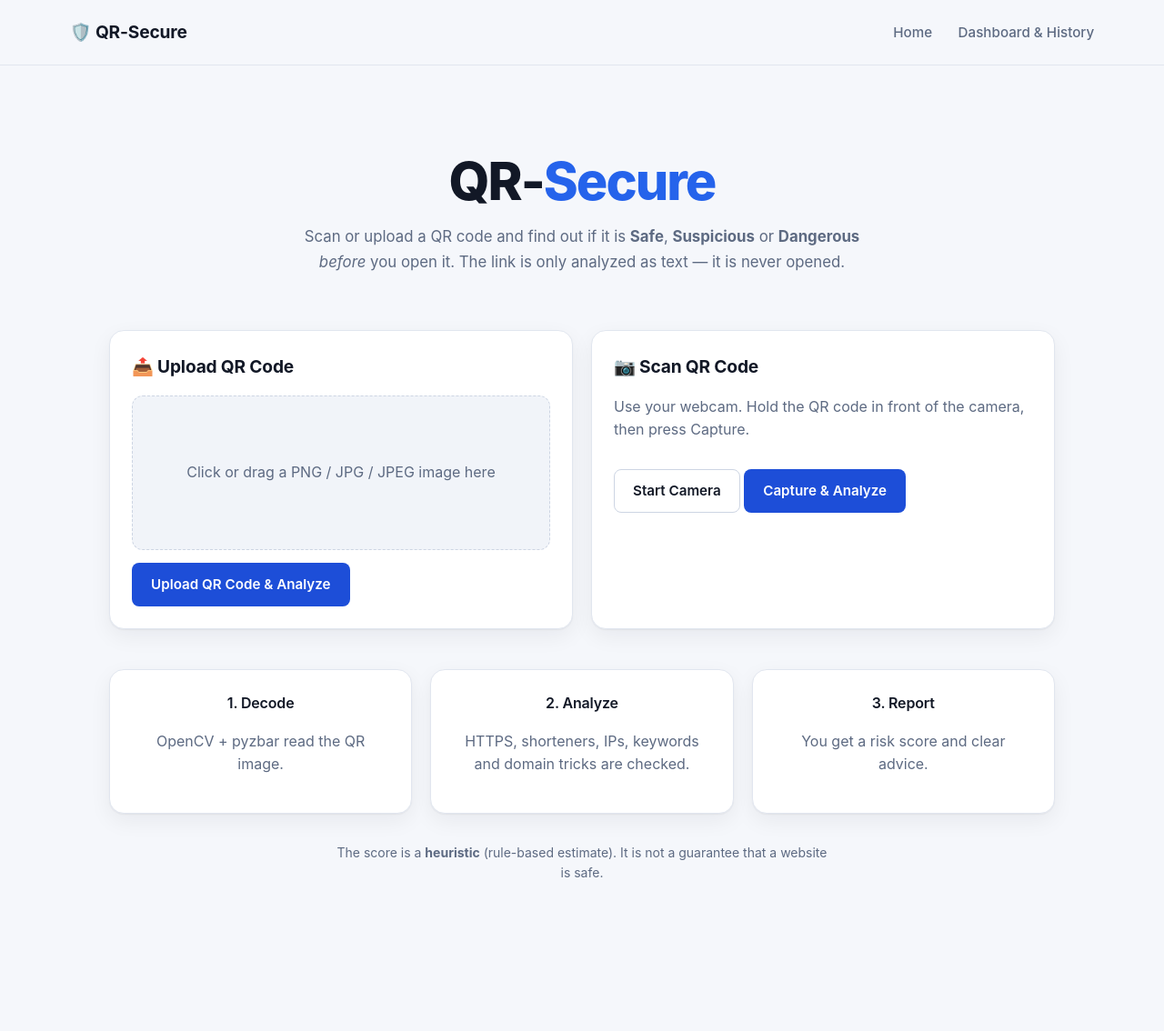
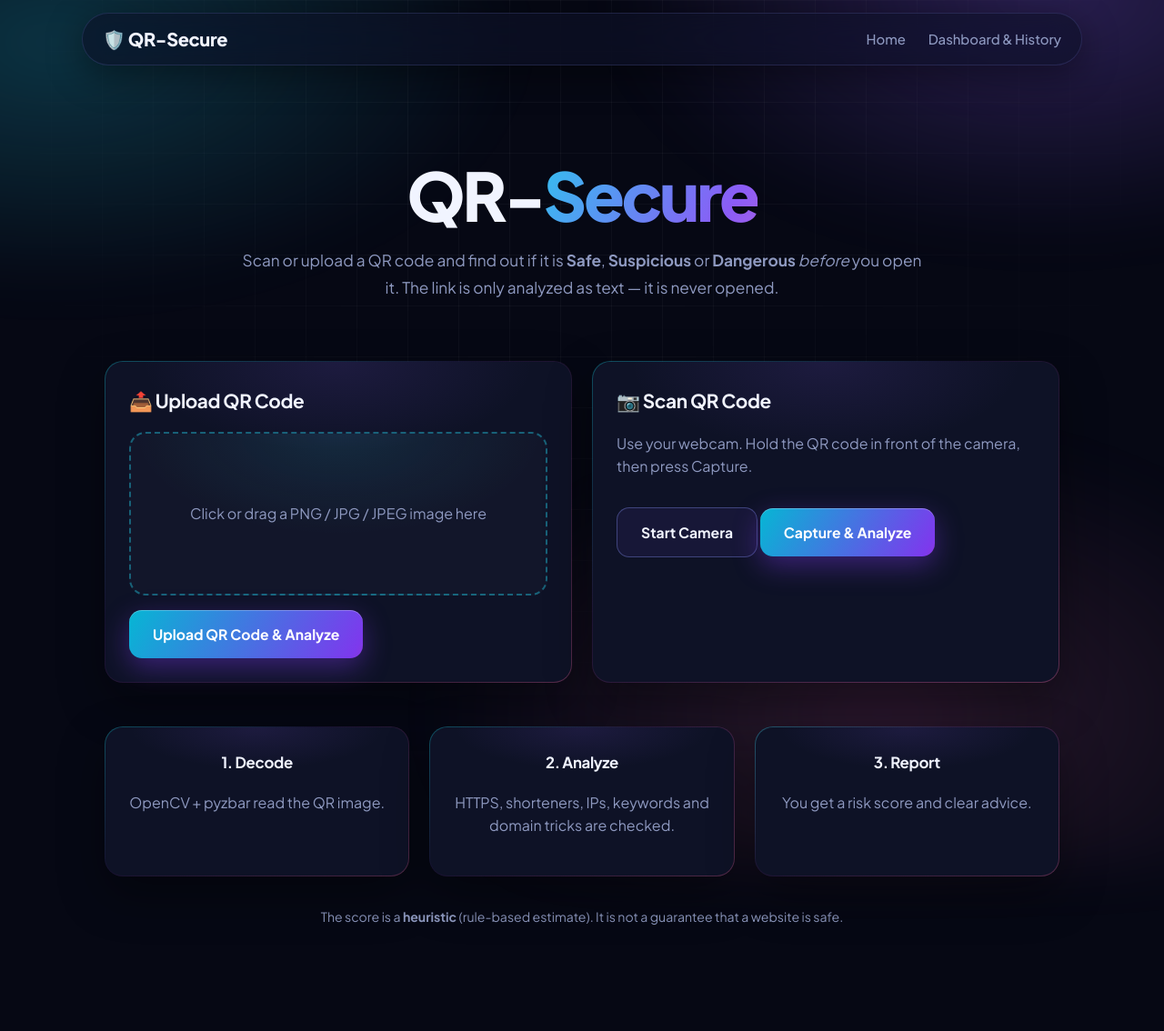
Before and after one commit to saranyakumarr3031-cmd/QR-Secures, a Flask app: page / in a window 1280 px wide. Shown: the whole page at 91% size. Before the commit the page ends 965 px from the top, so only its background shows below. Run offline with Flask 3, Linux system fonts and the light colour scheme.

Commit message:
Update style.css

```diff
--- a/static/style.css
+++ b/static/style.css
@@ -1,67 +1,36 @@
+@import url("https://fonts.googleapis.com/css2?family=Plus+Jakarta+Sans:wght@400;500;600;700;800&family=JetBrains+Mono:wght@400;500&display=swap");
+
 /* ==========================================================
-   Design tokens
+   Tokens
    ========================================================== */
 :root {
-  --bg: #0a0e15;
-  --surface: #111722;
-  --surface-2: #161d2b;
-  --surface-3: #1c2536;
+  --bg: #060814;
+  --surface: #0e1226;
+  --surface-2: #141a35;
+  --text: #f1f4ff;
+  --muted: #8e99c0;
 
-  --text: #e8ecf4;
-  --muted: #8b97ad;
+  --violet: #8b5cf6;
+  --cyan: #22d3ee;
+  --pink: #f472b6;
 
-  --accent: #5b9dff;
-  --accent-strong: #3b82f6;
-  --accent-soft: rgba(91, 157, 255, 0.12);
+  --accent: var(--cyan);
+  --accent2: var(--violet);
+  --grad: linear-gradient(120deg, var(--cyan), var(--violet) 55%, var(--pink));
 
   --safe: #34d399;
   --warn: #fbbf24;
-  --danger: #f87171;
+  --danger: #fb7185;
 
-  --border: #232c3d;
-  --border-strong: #2f3a50;
+  --border: rgba(139, 152, 255, 0.16);
+  --radius: 20px;
 
-  --radius-sm: 8px;
-  --radius: 12px;
-  --radius-lg: 16px;
-
-  --shadow: 0 1px 2px rgba(0, 0, 0, 0.35), 0 8px 24px rgba(0, 0, 0, 0.25);
-
-  --font: "Inter", system-ui, -apple-system, "Segoe UI", Roboto, "Helvetica Neue", Arial, sans-serif;
-  --mono: ui-monospace, "SF Mono", "JetBrains Mono", Menlo, Consolas, monospace;
-
-  color-scheme: dark;
-}
-
-@media (prefers-color-scheme: light) {
-  :root:not([data-theme="dark"]) {
-    --bg: #f5f7fb;
-    --surface: #ffffff;
-    --surface-2: #f1f4f9;
-    --surface-3: #e8edf5;
-
-    --text: #121826;
-    --muted: #5d6a82;
-
-    --accent: #2563eb;
-    --accent-strong: #1d4ed8;
-    --accent-soft: rgba(37, 99, 235, 0.09);
-
-    --safe: #059669;
-    --warn: #b45309;
-    --danger: #dc2626;
-
-    --border: #e1e6ef;
-    --border-strong: #cdd5e3;
-
-    --shadow: 0 1px 2px rgba(16, 24, 40, 0.06), 0 8px 24px rgba(16, 24, 40, 0.06);
-
-    color-scheme: light;
-  }
+  --font: "Plus Jakarta Sans", system-ui, -apple-system, "Segoe UI", Arial, sans-serif;
+  --mono: "JetBrains Mono", ui-monospace, Menlo, Consolas, monospace;
 }
 
 /* ==========================================================
-   Base
+   Base + aurora background
    ========================================================== */
 * {
   box-sizing: border-box;
@@ -75,75 +44,125 @@ body {
   margin: 0;
   min-height: 100vh;
   font-family: var(--font);
-  font-size: 16px;
   line-height: 1.6;
   color: var(--text);
   background: var(--bg);
   -webkit-font-smoothing: antialiased;
+  overflow-x: hidden;
 }
 
-a {
-  color: var(--accent);
+/* drifting colour blobs */
+body::before {
+  content: "";
+  position: fixed;
+  inset: -20%;
+  z-index: -2;
+  background:
+    radial-gradient(40% 35% at 20% 20%, rgba(34, 211, 238, 0.22), transparent 70%),
+    radial-gradient(38% 35% at 80% 15%, rgba(139, 92, 246, 0.28), transparent 70%),
+    radial-gradient(40% 40% at 70% 85%, rgba(244, 114, 182, 0.16), transparent 70%);
+  filter: blur(30px);
+  animation: drift 22s ease-in-out infinite alternate;
+}
+
+/* fine grid, faded toward the edges */
+body::after {
+  content: "";
+  position: fixed;
+  inset: 0;
+  z-index: -1;
+  background-image:
+    linear-gradient(rgba(255, 255, 255, 0.035) 1px, transparent 1px),
+    linear-gradient(90deg, rgba(255, 255, 255, 0.035) 1px, transparent 1px);
+  background-size: 56px 56px;
+  -webkit-mask-image: radial-gradient(ellipse at 50% 20%, #000 20%, transparent 75%);
+  mask-image: radial-gradient(ellipse at 50% 20%, #000 20%, transparent 75%);
+  pointer-events: none;
+}
+
+@keyframes drift {
+  from { transform: translate3d(-3%, -2%, 0) scale(1); }
+  to   { transform: translate3d(3%, 3%, 0) scale(1.08); }
+}
+
+::selection {
+  background: rgba(139, 92, 246, 0.45);
 }
 
 :focus-visible {
-  outline: 2px solid var(--accent);
-  outline-offset: 2px;
+  outline: 2px solid var(--cyan);
+  outline-offset: 3px;
 }
 
 /* ==========================================================
-   Navbar
+   Navbar (floating glass bar)
    ========================================================== */
 .nav {
   position: sticky;
-  top: 0;
+  top: 14px;
   z-index: 100;
   display: flex;
   justify-content: space-between;
   align-items: center;
   flex-wrap: wrap;
   gap: 10px;
-  padding: 14px 6vw;
-  background: color-mix(in srgb, var(--bg) 85%, transparent);
-  backdrop-filter: blur(12px);
-  border-bottom: 1px solid var(--border);
+  width: min(1100px, 94%);
+  margin: 14px auto 0;
+  padding: 12px 22px;
+  background: rgba(14, 18, 38, 0.65);
+  backdrop-filter: blur(18px) saturate(140%);
+  border: 1px solid var(--border);
+  border-radius: 999px;
+  box-shadow: 0 10px 40px rgba(0, 0, 0, 0.4);
 }
 
 .nav a {
+  position: relative;
+  margin-left: 22px;
   color: var(--muted);
+  font-size: 0.93rem;
+  font-weight: 500;
   text-decoration: none;
-  font-size: 0.95rem;
-  font-weight: 500;
-  margin-left: 24px;
-  padding: 6px 0;
-  border-bottom: 2px solid transparent;
-  transition: color 0.15s ease, border-color 0.15s ease;
+  transition: color 0.2s ease;
+}
+
+.nav a::after {
+  content: "";
+  position: absolute;
+  left: 0;
+  right: 100%;
+  bottom: -5px;
+  height: 2px;
+  background: var(--grad);
+  border-radius: 2px;
+  transition: right 0.3s ease;
 }
 
 .nav a:hover {
   color: var(--text);
-  border-bottom-color: var(--accent);
+}
+
+.nav a:hover::after {
+  right: 0;
 }
 
 .nav .logo {
   margin: 0;
+  font-size: 1.25rem;
+  font-weight: 800;
+  letter-spacing: -0.02em;
   color: var(--text);
-  font-size: 1.2rem;
-  font-weight: 700;
-  letter-spacing: -0.01em;
-  border-bottom: 0;
 }
 
-.nav .logo:hover {
-  color: var(--text);
-  border-bottom: 0;
+.nav .logo::after {
+  display: none;
 }
 
 /* ==========================================================
    Layout
    ========================================================== */
 .container {
-  width: min(1040px, 92%);
+  width: min(1050px, 92%);
   margin: 0 auto;
   padding: 40px 0 80px;
 }
@@ -153,33 +172,42 @@ a {
    ========================================================== */
 .hero {
   text-align: center;
-  padding: 56px 10px 36px;
+  padding: 64px 10px 40px;
 }
 
 .hero h1 {
-  margin: 0 0 16px;
-  font-size: clamp(2.2rem, 6vw, 3.6rem);
+  margin: 0 0 18px;
+  font-size: clamp(2.5rem, 7.5vw, 4.6rem);
   font-weight: 800;
-  line-height: 1.08;
-  letter-spacing: -0.035em;
+  line-height: 1.04;
+  letter-spacing: -0.045em;
 }
 
 .accent {
-  color: var(--accent);
+  background: var(--grad);
+  background-size: 200% auto;
+  -webkit-background-clip: text;
+  background-clip: text;
+  color: transparent;
+  animation: shine 6s linear infinite;
+}
+
+@keyframes shine {
+  to { background-position: 200% center; }
 }
 
 .hero p {
-  max-width: 62ch;
+  max-width: 60ch;
   margin: 0 auto;
   color: var(--muted);
-  font-size: 1.05rem;
-  line-height: 1.7;
+  font-size: 1.08rem;
+  line-height: 1.75;
 }
 
 .page-title {
   margin-top: 0;
-  font-weight: 700;
-  letter-spacing: -0.02em;
+  font-weight: 800;
+  letter-spacing: -0.03em;
 }
 
 /* ==========================================================
@@ -187,60 +215,59 @@ a {
    ========================================================== */
 .grid {
   display: grid;
-  gap: 20px;
-  margin: 24px 0;
+  gap: 22px;
+  margin: 26px 0;
 }
 
-.grid.two {
-  grid-template-columns: repeat(auto-fit, minmax(300px, 1fr));
-}
-
-.grid.three {
-  grid-template-columns: repeat(auto-fit, minmax(220px, 1fr));
-}
-
-.grid.four {
-  grid-template-columns: repeat(auto-fit, minmax(180px, 1fr));
-}
+.grid.two   { grid-template-columns: repeat(auto-fit, minmax(300px, 1fr)); }
+.grid.three { grid-template-columns: repeat(auto-fit, minmax(220px, 1fr)); }
+.grid.four  { grid-template-columns: repeat(auto-fit, minmax(180px, 1fr)); }
 
 /* ==========================================================
-   Cards
+   Cards (gradient hairline border)
    ========================================================== */
 .card {
   position: relative;
-  margin-bottom: 20px;
-  padding: 24px;
-  background: var(--surface);
-  border: 1px solid var(--border);
-  border-radius: var(--radius-lg);
-  box-shadow: var(--shadow);
-  transition: border-color 0.2s ease;
+  margin-bottom: 22px;
+  padding: 26px;
+  border: 1px solid transparent;
+  border-radius: var(--radius);
+  background:
+    linear-gradient(var(--surface), var(--surface)) padding-box,
+    linear-gradient(145deg, rgba(34, 211, 238, 0.35), rgba(139, 92, 246, 0.12) 40%, rgba(244, 114, 182, 0.3)) border-box;
+  box-shadow: 0 20px 50px rgba(0, 0, 0, 0.38);
+  transition: transform 0.3s ease, box-shadow 0.3s ease;
+}
+
+/* soft top highlight */
+.card::before {
+  content: "";
+  position: absolute;
+  inset: 0;
+  border-radius: inherit;
+  background: radial-gradient(60% 40% at 50% 0%, rgba(139, 92, 246, 0.12), transparent 70%);
+  pointer-events: none;
 }
 
 .card:hover {
-  border-color: var(--border-strong);
+  transform: translateY(-5px);
+  box-shadow: 0 26px 60px rgba(0, 0, 0, 0.5), 0 0 40px rgba(139, 92, 246, 0.18);
 }
 
 .card.small {
+  margin: 0;
   text-align: center;
-  margin: 0;
 }
 
 .card h2,
 .card h3 {
+  position: relative;
   margin-top: 0;
-  letter-spacing: -0.01em;
+  letter-spacing: -0.02em;
 }
 
-.card h2 {
-  font-size: 1.2rem;
-  font-weight: 650;
-}
-
-.card h3 {
-  font-size: 1rem;
-  font-weight: 600;
-}
+.card h2 { font-size: 1.3rem; font-weight: 700; }
+.card h3 { font-size: 1.05rem; font-weight: 650; }
 
 /* ==========================================================
    Text
@@ -250,88 +277,115 @@ a {
 }
 
 .disclaimer {
-  margin: 32px auto;
   max-width: 62ch;
+  margin: 34px auto;
   color: var(--muted);
-  font-size: 0.875rem;
+  font-size: 0.88rem;
   text-align: center;
 }
 
 /* ==========================================================
-   Buttons
+   Buttons (gradient + shine sweep)
    ========================================================== */
 .btn {
+  position: relative;
   display: inline-flex;
   align-items: center;
   justify-content: center;
   gap: 8px;
-  margin-top: 14px;
-  padding: 11px 20px;
+  margin-top: 16px;
+  padding: 14px 26px;
+  overflow: hidden;
   font: inherit;
-  font-size: 0.95rem;
-  font-weight: 600;
+  font-size: 0.98rem;
+  font-weight: 700;
   color: #fff;
-  background: var(--accent-strong);
-  border: 1px solid transparent;
-  border-radius: var(--radius-sm);
+  background: linear-gradient(120deg, #06b6d4, #7c3aed 70%, #db2777);
+  background-size: 140% 100%;
+  border: 0;
+  border-radius: 14px;
   cursor: pointer;
   text-decoration: none;
-  transition: background 0.15s ease, border-color 0.15s ease, transform 0.1s ease;
+  box-shadow: 0 10px 30px rgba(124, 58, 237, 0.4), inset 0 1px 0 rgba(255, 255, 255, 0.25);
+  transition: transform 0.2s ease, box-shadow 0.2s ease, background-position 0.4s ease;
+}
+
+.btn::after {
+  content: "";
+  position: absolute;
+  top: 0;
+  left: -80%;
+  width: 50%;
+  height: 100%;
+  background: linear-gradient(100deg, transparent, rgba(255, 255, 255, 0.35), transparent);
+  transform: skewX(-20deg);
+  transition: left 0.6s ease;
 }
 
 .btn:hover {
-  background: var(--accent);
+  transform: translateY(-3px);
+  background-position: 100% 0;
+  box-shadow: 0 16px 40px rgba(124, 58, 237, 0.55), inset 0 1px 0 rgba(255, 255, 255, 0.3);
+}
+
+.btn:hover::after {
+  left: 130%;
 }
 
 .btn:active {
-  transform: translateY(1px);
+  transform: translateY(0);
 }
 
 .btn.secondary {
   color: var(--text);
-  background: transparent;
-  border-color: var(--border-strong);
+  background: rgba(139, 92, 246, 0.08);
+  border: 1px solid rgba(139, 152, 255, 0.35);
+  box-shadow: none;
 }
 
 .btn.secondary:hover {
-  background: var(--surface-2);
-  border-color: var(--muted);
+  background: rgba(34, 211, 238, 0.1);
+  border-color: var(--cyan);
+  box-shadow: 0 0 24px rgba(34, 211, 238, 0.2);
 }
 
 .btn.danger {
-  background: #dc2626;
-  color: #fff;
-}
-
-.btn.danger:hover {
-  background: #ef4444;
+  background: linear-gradient(120deg, #f43f5e, #be123c);
+  box-shadow: 0 10px 30px rgba(244, 63, 94, 0.35), inset 0 1px 0 rgba(255, 255, 255, 0.2);
 }
 
 /* ==========================================================
    Upload area
    ========================================================== */
 .dropzone {
+  position: relative;
   display: flex;
   flex-direction: column;
   align-items: center;
   justify-content: center;
-  gap: 10px;
-  min-height: 170px;
+  gap: 12px;
+  min-height: 180px;
   padding: 24px;
   text-align: center;
   color: var(--muted);
-  background: var(--surface-2);
-  border: 1.5px dashed var(--border-strong);
-  border-radius: var(--radius);
+  background:
+    radial-gradient(70% 90% at 50% 0%, rgba(34, 211, 238, 0.1), transparent 70%),
+    rgba(255, 255, 255, 0.02);
+  border: 2px dashed rgba(34, 211, 238, 0.4);
+  border-radius: 18px;
   cursor: pointer;
-  transition: border-color 0.2s ease, background 0.2s ease;
+  transition: border-color 0.25s ease, background 0.25s ease, box-shadow 0.25s ease, transform 0.25s ease;
 }
 
 .dropzone:hover,
 .dropzone.drag {
-  border-color: var(--accent);
-  background: var(--accent-soft);
   color: var(--text);
+  border-color: var(--cyan);
+  background:
+    radial-gradient(70% 90% at 50% 0%, rgba(34, 211, 238, 0.2), transparent 70%),
+    rgba(34, 211, 238, 0.04);
+  box-shadow: 0 0 40px rgba(34, 211, 238, 0.18), inset 0 0 30px rgba(34, 211, 238, 0.06);
+  transform: scale(1.01);
 }
 
 #preview {
```
Also changed, not shown: other parts of static/style.css (+137 -110 lines).
